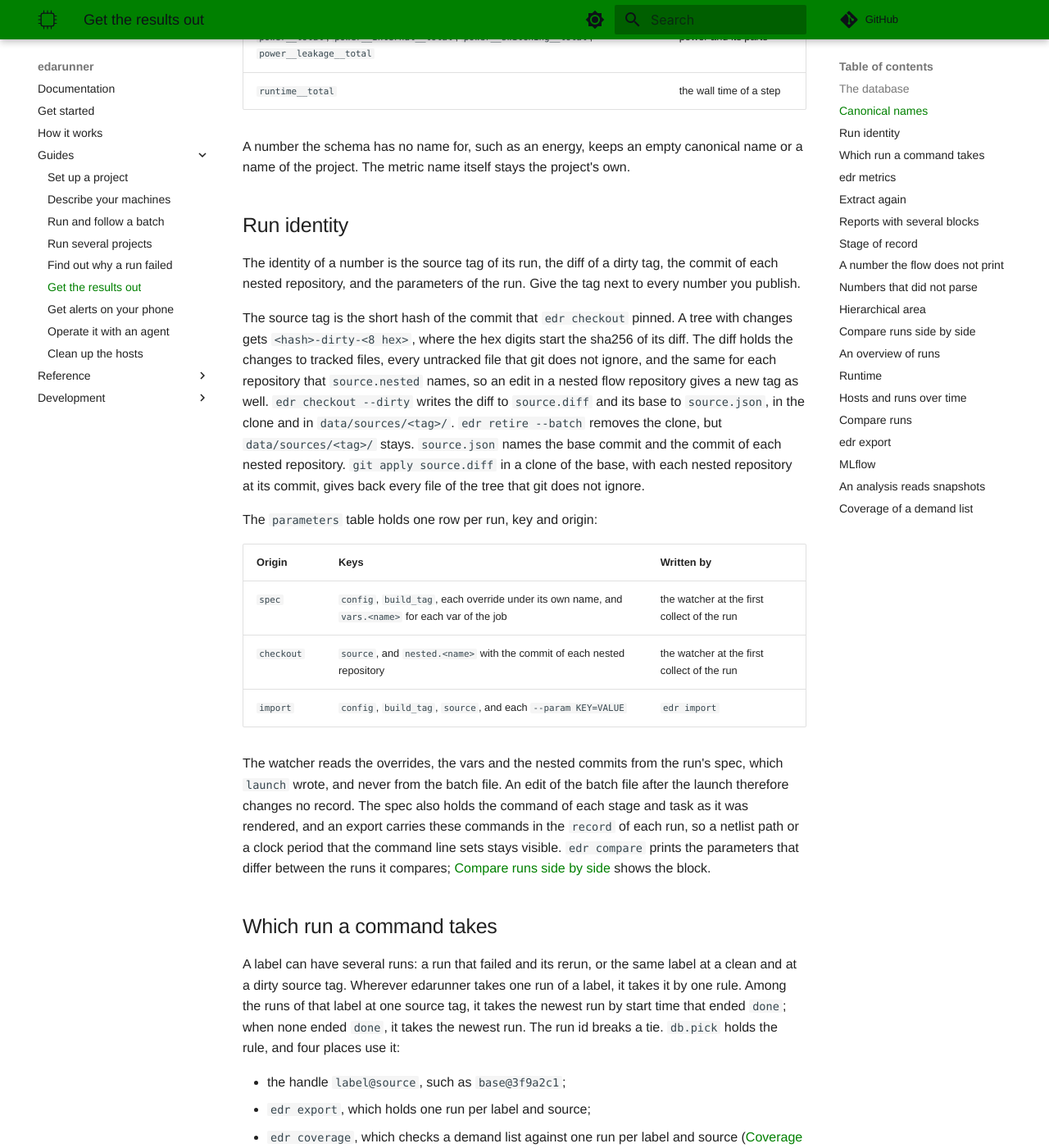
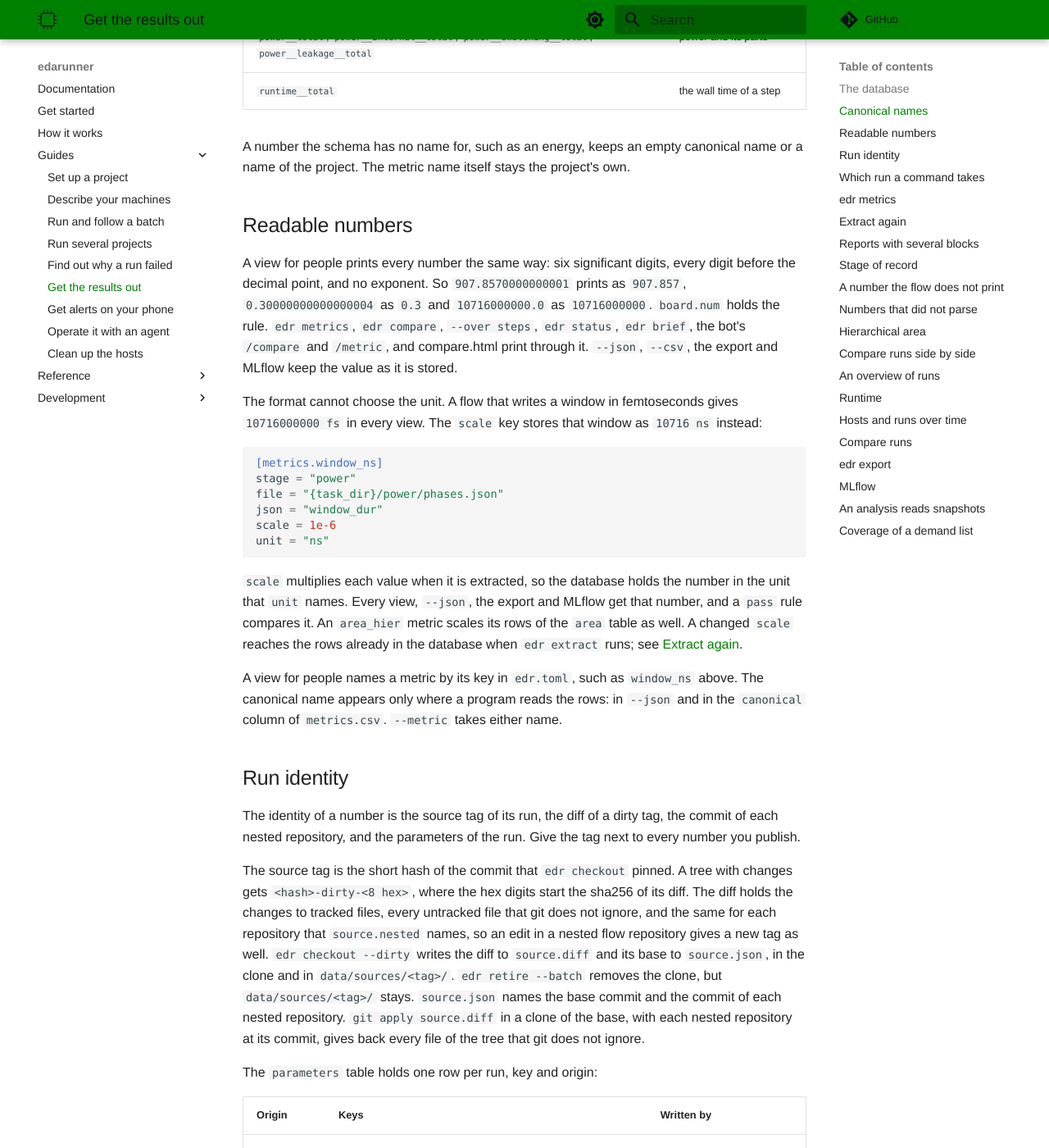
Before and after one commit to lionnus/edarunner, an MkDocs documentation site: the page built from docs/guides/results.md, in a window 1280 px wide and 1400 px high, scrolled down 2001 px. Shown: the whole window at 82% size. Built offline with MkDocs 1.6.1 and Material for MkDocs 9.7.7, drawn with Linux system fonts in a browser that asks for light colours; comment, search, counter and statistics services are not loaded; some of the changed text lies outside the part shown.

Commit message:
:memo: docs: Describe readable numbers: the one format of every view, the scale key and the name each view shows

````diff
--- a/docs/guides/results.md
+++ b/docs/guides/results.md
@@ -15,7 +15,7 @@ batch, every number and every action.
 | `runs` | run | identity (label, config, build tag, source tag, dirty flag), host and root, phase, state, stage and step, exit, times, disk figures, task counts, `tree_id`, the cores the run reserved |
 | `stage_runs` | stage or task attempt of a run | status, start and end, exit, failure signature, log path |
 | `parameters` | key and origin of a run | the parameters of the run as text, each with its origin; [Run identity](#run-identity) lists them |
-| `metrics` | number | run, stage, step, task, name, canonical name, value, unit, the source file or the error of a failed row, when it was extracted |
+| `metrics` | number | run, stage, step, task, name, canonical name, value after `scale`, unit, the source file or the error of a failed row, when it was extracted |
 | `artifacts` | collected file | path under `data/results/<run_id>/`, size, when, class (`always` or the `collect_on_request` name) |
 | `events` | action | time, actor (`user`, `watch`, `telegram`), run, kind, text with the `--why` |
 | `store` | key | one JSON value per key, a small key-value store: the watcher's `progress` and `notified`, the `last_board` row order for `#n`, and under `telegram` the message ids and the forum topic of the project |
@@ -56,6 +56,41 @@ JSON, without the stage prefix, because the stage is its own column:
 A number the schema has no name for, such as an energy, keeps an empty
 canonical name or a name of the project. The metric name itself stays the
 project's own.
+
+## Readable numbers
+
+A view for people prints every number the same way: six significant
+digits, every digit before the decimal point, and no exponent. So
+`907.8570000000001` prints as `907.857`, `0.30000000000000004` as `0.3`
+and `10716000000.0` as `10716000000`. `board.num` holds the rule.
+`edr metrics`, `edr compare`, `--over steps`, `edr status`, `edr brief`,
+the bot's `/compare` and `/metric`, and compare.html print through it.
+`--json`, `--csv`, the export and MLflow keep the value as it is stored.
+
+The format cannot choose the unit. A flow that writes a window in
+femtoseconds gives `10716000000 fs` in every view. The `scale` key stores
+that window as `10716 ns` instead:
+
+```toml
+[metrics.window_ns]
+stage = "power"
+file = "{task_dir}/power/phases.json"
+json = "window_dur"
+scale = 1e-6
+unit = "ns"
+```
+
+`scale` multiplies each value when it is extracted, so the database holds
+the number in the unit that `unit` names. Every view, `--json`, the export
+and MLflow get that number, and a `pass` rule compares it. An `area_hier`
+metric scales its rows of the `area` table as well. A changed `scale`
+reaches the rows already in the database when `edr extract` runs; see
+[Extract again](#extract-again).
+
+A view for people names a metric by its key in `edr.toml`, such as
+`window_ns` above. The canonical name appears only where a program reads
+the rows: in `--json` and in the `canonical` column of `metrics.csv`.
+`--metric` takes either name.
 
 ## Run identity
 
@@ -619,7 +654,8 @@ parameters, metrics and the area report of each run at its step of
 record, else at its last step, down to depth 3. A filter keeps the rows
 whose cell holds its text; `>n` and `<n` compare numbers. The tables need nothing else, but the plots need Plotly. They show
 a metric over the steps with the step names, a scatter of any two columns,
-the power parts (`power__*` without `power__total`), and parallel
+the power parts (the metrics whose canonical name is `power__*`, without
+`power__total`), and parallel
 coordinates over every shown run, with an axis per parameter that differs
 and one for the chosen metric. The page loads `data/board/plotly.min.js`
 when that file exists, else the CDN URL; the watcher downloads nothing, so
````
Also changed, not shown: other parts of docs/guides/results.md (+4 -4 lines).
